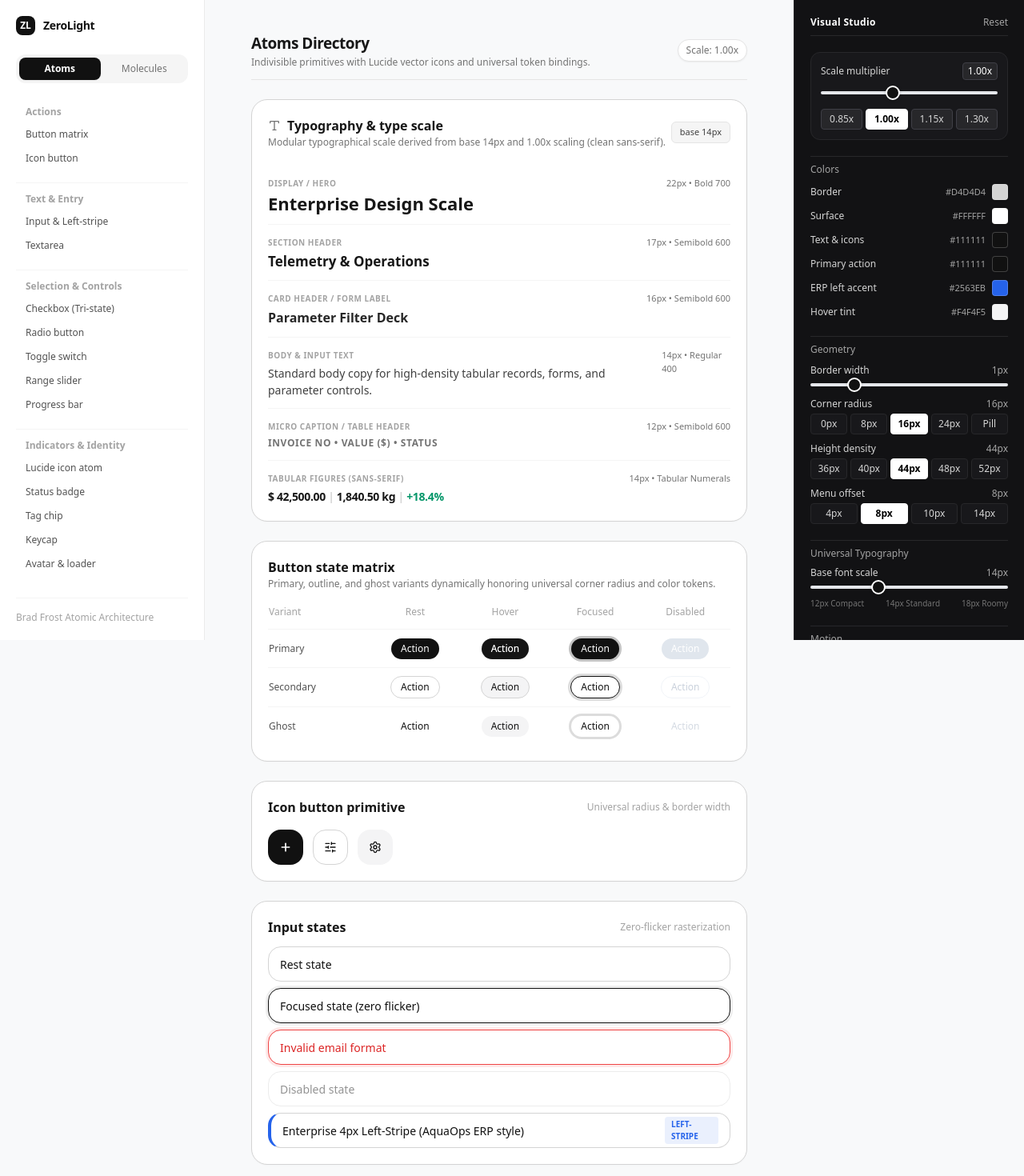
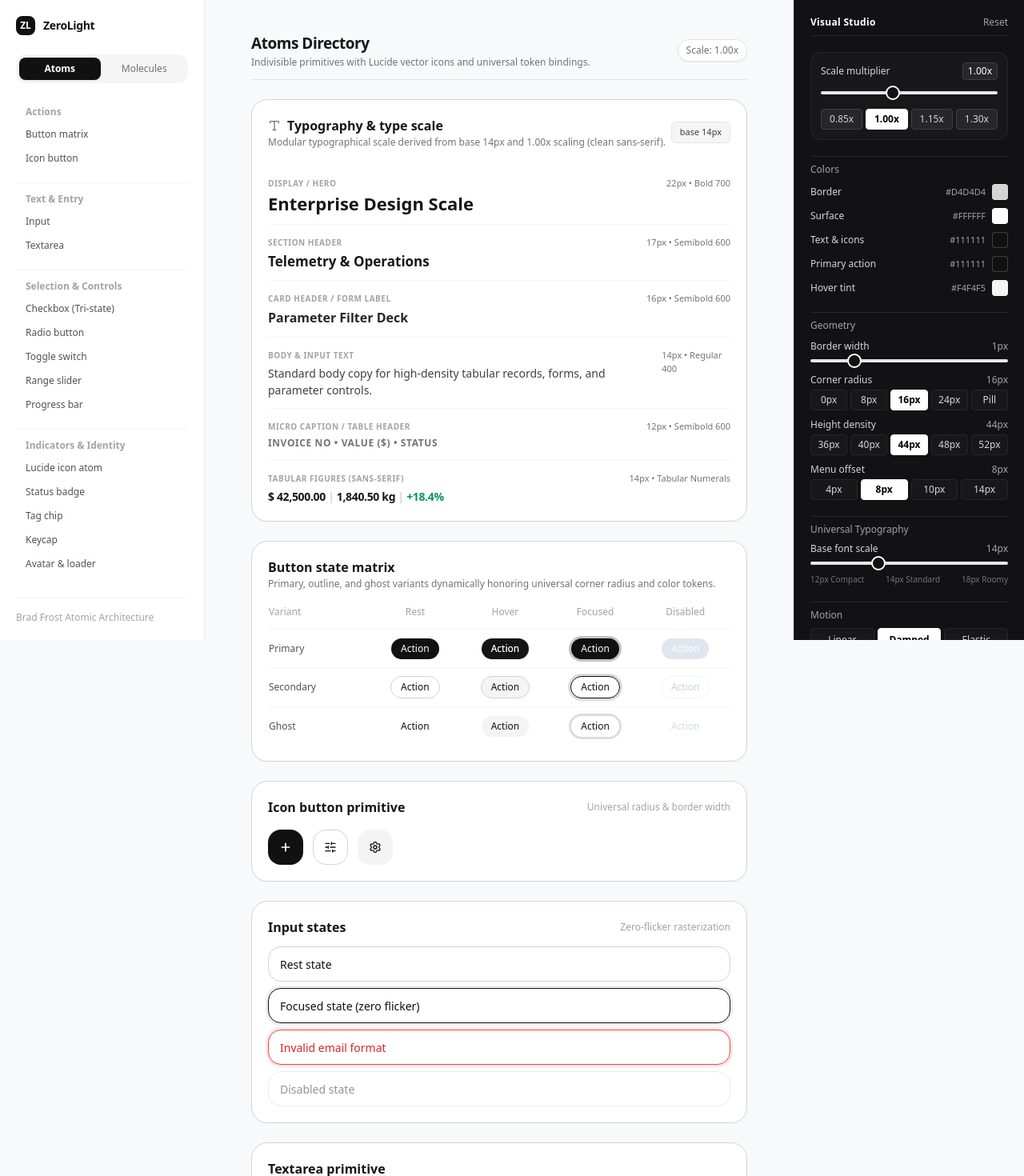
Before and after one commit to zerorapid/zerolight, a Next.js app: page /docs/atoms in a window 1280 px wide. Shown: the top 1470 px of the page at 80% size. Built offline with nearby package versions, Linux system fonts and the light colour scheme; a web font is replaced by a local one.

Commit message:
revert: completely remove unrequested 4px blue left-stripe and erpAccentColor token

```diff
--- a/src/components/zerolight/docs-studio.tsx
+++ b/src/components/zerolight/docs-studio.tsx
@@ -309,7 +309,7 @@ export function ZeroLightStudio({ initialTier = "atoms" }: { initialTier?: "atom
                       Text &amp; Entry
                     </div>
                     <a href="#atom-input" className="px-3 py-1.5 text-xs text-neutral-600 hover:text-neutral-900 hover:bg-neutral-50 rounded-lg flex items-center justify-between transition-colors">
-                      <span>Input &amp; Left-stripe</span>
+                      <span>Input</span>
                     </a>
                     <a href="#atom-textarea" className="px-3 py-1.5 text-xs text-neutral-600 hover:text-neutral-900 hover:bg-neutral-50 rounded-lg flex items-center justify-between transition-colors">
                       <span>Textarea</span>
@@ -971,40 +971,6 @@ export function ZeroLightStudio({ initialTier = "atoms" }: { initialTier?: "atom
                         className="w-full bg-transparent outline-none cursor-not-allowed"
                       />
                     </div>
-
-                    {/* Enterprise 4px Left-Stripe Input (AquaOps ERP Anchor) */}
-                    <div
-                      style={{
-                        borderRadius: `${scaled.scaledRadius}px`,
-                        borderColor: tokens.universalBorderColor,
-                        borderWidth: `${tokens.borderWidth}px`,
-                        borderLeftWidth: "4px",
-                        borderLeftColor: tokens.erpAccentColor,
-                        backgroundColor: scaled.effectiveInputFill,
-                        height: `${scaled.scaledHeight}px`,
-                        paddingLeft: `${scaled.scaledPaddingX}px`,
-                        paddingRight: `${scaled.scaledPaddingX}px`,
-                        transition: scaled.transitionStyle,
-                      }}
-                      className="flex items-center gap-2 border shadow-xs"
-                    >
-                      <input
-                        type="text"
-                        readOnly
-                        value="Enterprise 4px Left-Stripe (AquaOps ERP style)"
-                        style={{ fontSize: `${scaled.scaledFontSize}px`, color: tokens.textIconColor }}
-                        className="w-full bg-transparent outline-none font-medium"
-                      />
-                      <span
-                        style={{
-                          color: tokens.erpAccentColor,
-                          backgroundColor: `${tokens.erpAccentColor}18`,
-                        }}
-                        className="text-[10px] font-semibold px-2 py-0.5 rounded uppercase"
-                      >
-                        Left-Stripe
-                      </span>
-                    </div>
                   </div>
                 </div>
 
@@ -1739,8 +1705,6 @@ export function ZeroLightStudio({ initialTier = "atoms" }: { initialTier?: "atom
                         borderRadius: `${scaled.scaledRadius}px`,
                         borderColor: isRoleOpen ? tokens.textIconColor : tokens.universalBorderColor,
                         borderWidth: `${tokens.borderWidth}px`,
-                        borderLeftWidth: "4px",
-                        borderLeftColor: tokens.erpAccentColor,
                         backgroundColor: scaled.effectiveInputFill,
                         height: `${scaled.scaledHeight}px`,
                         paddingLeft: `${scaled.scaledPaddingX}px`,
@@ -1801,8 +1765,6 @@ export function ZeroLightStudio({ initialTier = "atoms" }: { initialTier?: "atom
                               borderRadius: `${scaled.scaledInnerRadius}px`,
                               borderColor: tokens.universalBorderColor,
                               borderWidth: `${tokens.borderWidth}px`,
-                              borderLeftWidth: "4px",
-                              borderLeftColor: tokens.erpAccentColor,
                               backgroundColor: scaled.effectiveInputFill,
                               color: tokens.textIconColor,
                               fontSize: `${scaled.sublabelFontSize}px`,
@@ -1870,8 +1832,6 @@ export function ZeroLightStudio({ initialTier = "atoms" }: { initialTier?: "atom
                         borderRadius: `${scaled.scaledRadius}px`,
                         borderColor: isTagOpen ? tokens.textIconColor : tokens.universalBorderColor,
                         borderWidth: `${tokens.borderWidth}px`,
-                        borderLeftWidth: "4px",
-                        borderLeftColor: tokens.erpAccentColor,
                         backgroundColor: scaled.effectiveInputFill,
                         minHeight: `${scaled.scaledHeight}px`,
                         padding: `${scaled.scaledPaddingY}px ${scaled.scaledPaddingX}px`,
@@ -1963,8 +1923,6 @@ export function ZeroLightStudio({ initialTier = "atoms" }: { initialTier?: "atom
                               borderRadius: `${scaled.scaledInnerRadius}px`,
                               borderColor: tokens.universalBorderColor,
                               borderWidth: `${tokens.borderWidth}px`,
-                              borderLeftWidth: "4px",
-                              borderLeftColor: tokens.erpAccentColor,
                               backgroundColor: scaled.effectiveInputFill,
                               color: tokens.textIconColor,
                               fontSize: `${scaled.sublabelFontSize}px`,
@@ -2425,26 +2383,6 @@ export function ZeroLightStudio({ initialTier = "atoms" }: { initialTier?: "atom
                 </div>
               </div>
 
-              {/* ERP Left Accent Stripe Color */}
-              <div className="flex items-center justify-between text-xs">
-                <span className="text-neutral-300">ERP left accent</span>
-                <div className="flex items-center gap-2">
-                  <span className="text-[11px] text-neutral-400 font-medium">{tokens.erpAccentColor.toUpperCase()}</span>
-                  <label className="relative cursor-pointer">
-                    <span
-                      style={{ backgroundColor: tokens.erpAccentColor }}
-                      className="w-5 h-5 rounded border border-white/20 shadow-sm block transition-transform hover:scale-105"
-                    />
-                    <input
-                      type="color"
-                      value={tokens.erpAccentColor}
-                      onChange={(e) => setTokens((prev) => ({ ...prev, erpAccentColor: e.target.value }))}
-                      className="sr-only"
-                    />
-                  </label>
-                </div>
-              </div>
-
               {/* Hover Backplate Tint */}
               <div className="flex items-center justify-between text-xs">
                 <span className="text-neutral-300">Hover tint</span>
--- a/src/components/zerolight/types.ts
+++ b/src/components/zerolight/types.ts
@@ -10,7 +10,6 @@ export interface ZeroLightTokens {
   textIconColor: string;
   primaryButtonColor: string;
   hoverBackplateTint: string;
-  erpAccentColor: string;
   borderWidth: number;
   cornerRadius: CornerRadiusPreset;
   heightDensity: HeightDensityPreset;
@@ -26,7 +25,6 @@ export const DEFAULT_TOKENS: ZeroLightTokens = {
   textIconColor: "#111111",
   primaryButtonColor: "#111111", // Default black for primary actions
   hoverBackplateTint: "#F4F4F5",
-  erpAccentColor: "#2563EB", // Enterprise Left-Stripe ERP Accent
   borderWidth: 1,
   cornerRadius: 16,
   heightDensity: 44,
```
